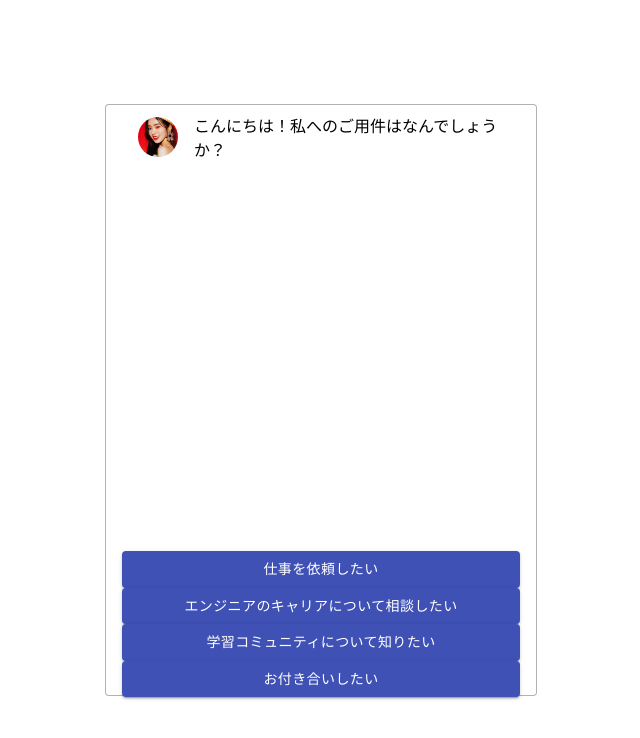
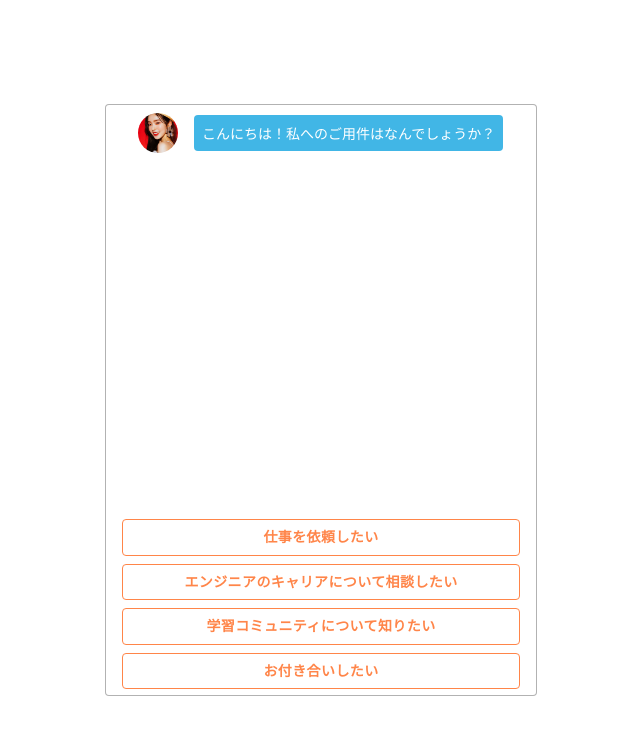
Before and after one commit to acaiyudai/react-practice-chatbot, a React (Create React App) app: page / in a window 1280 px wide. Shown: the top 738 px of the page, without its empty margins (319-959 px from the left). Built offline with nearby package versions, Linux system fonts and the light colour scheme.

Commit message:
Add : set styles of Chats and  Answer using MaterialUI.

```diff
--- a/package.json
+++ b/package.json
@@ -5,6 +5,7 @@
   "dependencies": {
     "@material-ui/core": "^4.12.4",
     "@material-ui/icons": "^4.11.3",
+    "@material-ui/styles": "^4.11.5",
     "@material-ui/system": "^4.12.2",
     "@testing-library/jest-dom": "^5.16.5",
     "@testing-library/react": "^13.4.0",
--- a/src/components/Answer.jsx
+++ b/src/components/Answer.jsx
@@ -1,19 +1,30 @@
 import React from "react";
 /*-- Material UI の機能 --*/
 import Button from '@material-ui/core/Button';
-// import { makeStyles } from "@material-ui/styles";
+import {makeStyles, createStyles} from "@material-ui/core/styles";
 
 
-// const useStyles = makeStyles((theme) => ({
-//     root: {
+const useStyles = makeStyles(() => (
+    createStyles({
+        'button':{
+            borderColor: '#FF8549',
+            color: '#FF8549',
+            fontWeight: 600,
+            marginBottom: '8px',
+            '&:hover':{
+                backgroundColor: '#FF8549',
+                color: '#FFF'
+            }
+        }
+    })
 
-//     },
-// }));
+));
 
 const Answer = (props) => {
-    // const classes = useStyles();
+    const classes = useStyles();
+
     return (
-        <Button variant="contained" color="primary"
+        <Button variant="outlined" className={classes.button}
         onClick={() => {props.select(props.content, props.nextId)}}>
             {props.content}
         </Button>
--- a/src/components/Chat.jsx
+++ b/src/components/Chat.jsx
@@ -18,7 +18,7 @@ const Chat = (props) => {
                     <Avatar alt='icon' src={NoProfile} />
                 )}
             </ListItemAvatar>
-            <div className='.p-chat__bubble'>
+            <div className='p-chat__bubble'>
                 {props.text}
             </div>
         </ListItem>
--- a/src/components/Chats.jsx
+++ b/src/components/Chats.jsx
@@ -1,7 +1,7 @@
 import React from 'react';
 import {Chat} from './index'
 import List from '@material-ui/core/List';
-import {makeStyles, createStyles} from "@material-ui/core";
+import {makeStyles, createStyles} from "@material-ui/core/styles";
 
 
 const useStyles = makeStyles(() =>
```
Also changed, not shown: 1 other file (tests, documents, lock files or other folders).
